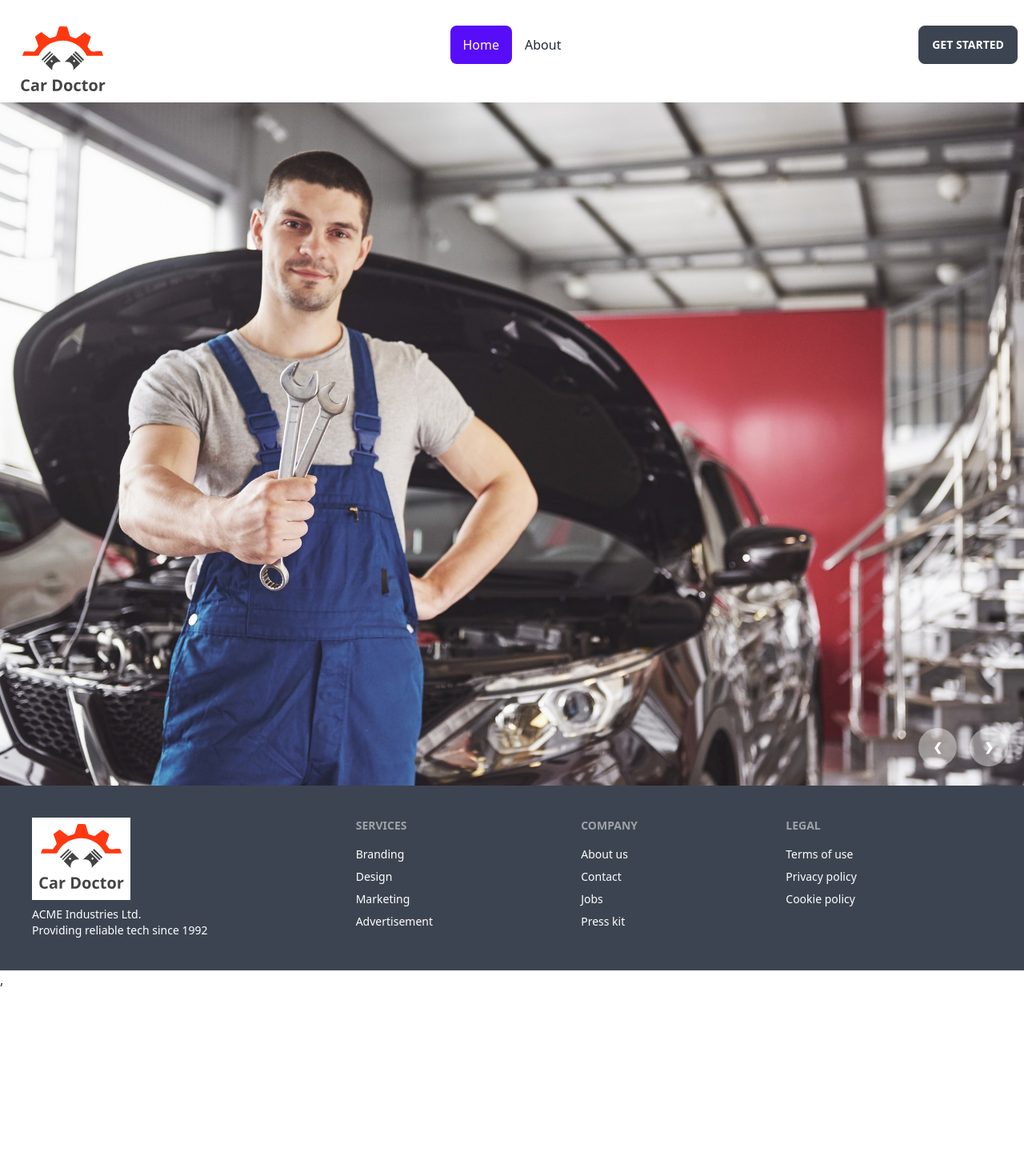
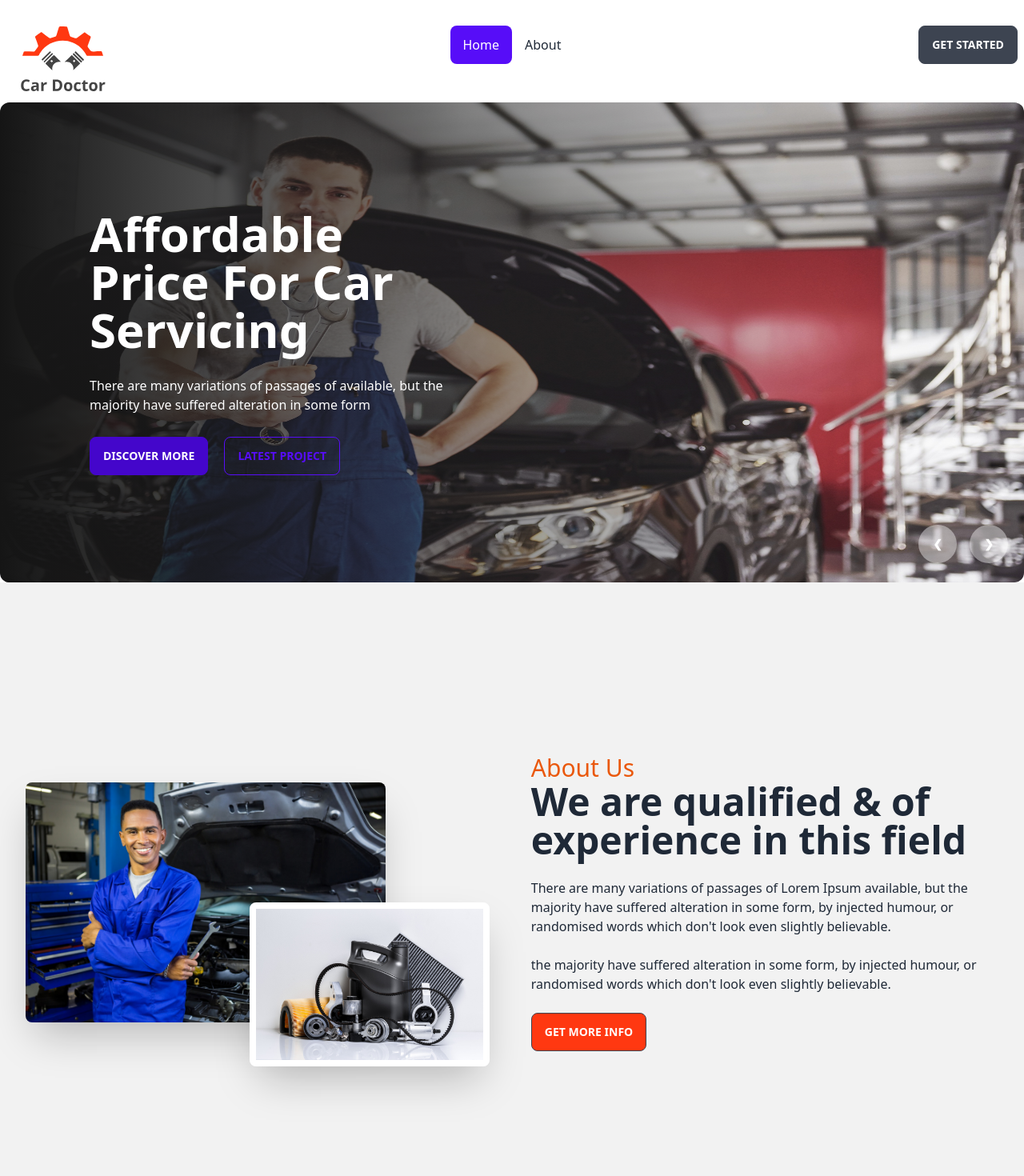
Before and after one commit to minhajul9/car-doctor-client, a React (Vite) app: page / in a window 1280 px wide. Shown: the top 1470 px of the page at 80% size. Before the commit the page ends 1237 px from the top, so only its background shows below. Built offline with nearby package versions, Linux system fonts and the light colour scheme.

Commit message:
about us section added

```diff
--- /dev/null
+++ b/src/pages/Home/AboutSection/AboutSection.jsx
@@ -0,0 +1,28 @@
+import person from '../../../assets/images/about_us/person.jpg'
+import parts from '../../../assets/images/about_us/parts.jpg'
+
+
+const AboutSection = () => {
+    return (
+        <div className="hero min-h-screen bg-base-200 p-4">
+            <div className="hero-content flex-col lg:flex-row">
+                <div className='lg:w-1/2 relative'>
+                    <img src={person} className=" w-3/4 rounded-lg shadow-2xl" />
+                    <img src={parts} className=" w-1/2 rounded-lg shadow-2xl absolute right-5 top-1/2 border-8 border-white" />
+                </div>
+                <div className='lg:w-1/2 p-4'>
+                    <h1 className="text-3xl text-orange-600">About Us</h1>
+                    <h1 className="text-5xl font-bold">We are qualified & of experience in this field</h1>
+                    <p className="py-6">
+                        There are many variations of passages of Lorem Ipsum available, but the majority have suffered alteration in some form, by injected humour, or randomised words which don't look even slightly believable.
+                        <br /><br />
+                        the majority have suffered alteration in some form, by injected humour, or randomised words which don't look even slightly believable.
+                    </p>
+                    <button className="btn bg-[#FF3811] text-white">Get More Info</button>
+                </div>
+            </div>
+        </div>
+    );
+};
+
+export default AboutSection;
--- a/src/pages/Home/Banner/Banner.jsx
+++ b/src/pages/Home/Banner/Banner.jsx
@@ -7,47 +7,114 @@ import img6 from '../../../assets/images/banner/6.jpg'
 
 const Banner = () => {
     return (
-        <div className="carousel w-full">
-            <div id="slide1" className="carousel-item relative w-full">
-                <img src={img1} className="w-full" />
+        <div className="carousel w-full h-[600px]">
+            <div id="slide1" className="carousel-item relative w-full ">
+                <img src={img1} className="w-full rounded-xl" />
+                <div className="absolute flex items-center gap-4 bottom-0 bg-gradient-to-r from-[#151515] to-[rgba(21, 21, 21, 0)] h-full rounded-xl">
+                    <div className='text-white space-y-7 w-1/2 pl-28'>
+                        <h3 className='text-6xl font-bold'>Affordable Price For Car Servicing</h3>
+                        <p>There are many variations of passages of  available, but the majority have suffered alteration in some form</p>
+                        <div>
+                            <button className="btn btn-active btn-primary mr-5">Discover More</button>
+                            <button className="btn btn-outline btn-primary">Latest Project</button>
+
+                        </div>
+                    </div>
+                </div>
                 <div className="absolute flex justify-end gap-4 transform -translate-y-1/2 left-5 right-5 bottom-0">
-                    <a href="#slide4" className="btn btn-circle bg-[#ffffff68] border-none hover:bg-orange-400">❮</a>
-                    <a href="#slide2" className="btn btn-circle bg-[#ffffff68] border-none hover:bg-orange-400">❯</a>
+                    <a href="#slide6" className="btn btn-circle bg-[#ffffff68] border-none hover:bg-orange-400 text-white">❮</a>
+                    <a href="#slide2" className="btn btn-circle bg-[#ffffff68] border-none hover:bg-orange-400 text-white">❯</a>
                 </div>
             </div>
             <div id="slide2" className="carousel-item relative w-full">
                 <img src={img2} className="w-full" />
+                <div className="absolute flex items-center gap-4 bottom-0 bg-gradient-to-r from-[#151515] to-[rgba(21, 21, 21, 0)] h-full rounded-xl">
+                    <div className='text-white space-y-7 w-1/2 pl-28'>
+                        <h3 className='text-6xl font-bold'>Affordable Price For Car Servicing</h3>
+                        <p>There are many variations of passages of  available, but the majority have suffered alteration in some form</p>
+                        <div>
+                            <button className="btn btn-active btn-primary mr-5">Discover More</button>
+                            <button className="btn btn-outline btn-primary">Latest Project</button>
+
+                        </div>
+                    </div>
+                </div>
                 <div className="absolute flex justify-end gap-4 transform -translate-y-1/2 left-5 right-5 bottom-0">
-                    <a href="#slide1" className="btn btn-circle bg-[#ffffff68] border-none hover:bg-orange-400">❮</a>
-                    <a href="#slide3" className="btn btn-circle bg-[#ffffff68] border-none hover:bg-orange-400">❯</a>
+                    <a href="#slide1" className="btn btn-circle bg-[#ffffff68] border-none hover:bg-orange-400 text-white">❮</a>
+                    <a href="#slide3" className="btn btn-circle bg-[#ffffff68] border-none hover:bg-orange-400 text-white">❯</a>
                 </div>
             </div>
             <div id="slide3" className="carousel-item relative w-full">
                 <img src={img3} className="w-full" />
+                <div className="absolute flex items-center gap-4 bottom-0 bg-gradient-to-r from-[#151515] to-[rgba(21, 21, 21, 0)] h-full rounded-xl">
+                    <div className='text-white space-y-7 w-1/2 pl-28'>
+                        <h3 className='text-6xl font-bold'>Affordable Price For Car Servicing</h3>
+                        <p>There are many variations of passages of  available, but the majority have suffered alteration in some form</p>
+                        <div>
+                            <button className="btn btn-active btn-primary mr-5">Discover More</button>
+                            <button className="btn btn-outline btn-primary">Latest Project</button>
+
+                        </div>
+                    </div>
+                </div>
                 <div className="absolute flex justify-end gap-4 transform -translate-y-1/2 left-5 right-5 bottom-0">
-                    <a href="#slide2" className="btn btn-circle bg-[#ffffff68] border-none hover:bg-orange-400">❮</a>
-                    <a href="#slide4" className="btn btn-circle bg-[#ffffff68] border-none hover:bg-orange-400">❯</a>
+                    <a href="#slide2" className="btn btn-circle bg-[#ffffff68] border-none hover:bg-orange-400 text-white">❮</a>
+                    <a href="#slide4" className="btn btn-circle bg-[#ffffff68] border-none hover:bg-orange-400 text-white">❯</a>
                 </div>
             </div>
             <div id="slide4" className="carousel-item relative w-full">
                 <img src={img4} className="w-full" />
+                <div className="absolute flex items-center gap-4 bottom-0 bg-gradient-to-r from-[#151515] to-[rgba(21, 21, 21, 0)] h-full rounded-xl">
+                    <div className='text-white space-y-7 w-1/2 pl-28'>
+                        <h3 className='text-6xl font-bold'>Affordable Price For Car Servicing</h3>
+                        <p>There are many variations of passages of  available, but the majority have suffered alteration in some form</p>
+                        <div>
+                            <button className="btn btn-active btn-primary mr-5">Discover More</button>
+                            <button className="btn btn-outline btn-primary">Latest Project</button>
+
+                        </div>
+                    </div>
+                </div>
                 <div className="absolute flex justify-end gap-4 transform -translate-y-1/2 left-5 right-5 bottom-0">
-                    <a href="#slide3" className="btn btn-circle bg-[#ffffff68] border-none hover:bg-orange-400">❮</a>
-                    <a href="#slide5" className="btn btn-circle bg-[#ffffff68] border-none hover:bg-orange-400">❯</a>
+                    <a href="#slide3" className="btn btn-circle bg-[#ffffff68] border-none hover:bg-orange-400 text-white">❮</a>
+                    <a href="#slide5" className="btn btn-circle bg-[#ffffff68] border-none hover:bg-orange-400 text-white">❯</a>
                 </div>
             </div>
             <div id="slide5" className="carousel-item relative w-full">
                 <img src={img5} className="w-full" />
+                <div className="absolute flex items-center gap-4 bottom-0 bg-gradient-to-r from-[#151515] to-[rgba(21, 21, 21, 0)] h-full rounded-xl">
+                    <div className='text-white space-y-7 w-1/2 pl-28'>
+                        <h3 className='text-6xl font-bold'>Affordable Price For Car Servicing</h3>
+                        <p>There are many variations of passages of  available, but the majority have suffered alteration in some form</p>
+                        <div>
+                            <button className="btn btn-active btn-primary mr-5">Discover More</button>
+                            <button className="btn btn-outline btn-primary">Latest Project</button>
+
+                        </div>
+                    </div>
+                </div>
                 <div className="absolute flex justify-end gap-4 transform -translate-y-1/2 left-5 right-5 bottom-0">
-                    <a href="#slide4" className="btn btn-circle bg-[#ffffff68] border-none hover:bg-orange-400">❮</a>
-                    <a href="#slide6" className="btn btn-circle bg-[#ffffff68] border-none hover:bg-orange-400">❯</a>
+                    <a href="#slide4" className="btn btn-circle bg-[#ffffff68] border-none hover:bg-orange-400 text-white">❮</a>
+                    <a href="#slide6" className="btn btn-circle bg-[#ffffff68] border-none hover:bg-orange-400 text-white">❯</a>
                 </div>
             </div>
             <div id="slide6" className="carousel-item relative w-full">
                 <img src={img6} className="w-full" />
+                <div className="absolute flex items-center gap-4 bottom-0 bg-gradient-to-r from-[#151515] to-[rgba(21, 21, 21, 0)] h-full rounded-xl">
+                    <div className='text-white space-y-7 w-1/2 pl-28'>
+                        <h3 className='text-6xl font-bold'>Affordable Price For Car Servicing</h3>
+                        <p>There are many variations of passages of  available, but the majority have suffered alteration in some form</p>
+                        <div>
+                            <button className="btn btn-active btn-primary mr-5">Discover More</button>
+                            <button className="btn btn-outline btn-primary">Latest Project</button>
+
+                        </div>
+                    </div>
+                </div>
                 <div className="absolute flex justify-end gap-4 transform -translate-y-1/2 left-5 right-5 bottom-0">
-                    <a href="#slide5" className="btn btn-circle bg-[#ffffff68] border-none hover:bg-orange-400">❮</a>
-                    <a href="#slide1" className="btn btn-circle bg-[#ffffff68] border-none hover:bg-orange-400">❯</a>
+
+                    <a href="#slide5" className="btn btn-circle bg-[#ffffff68] border-none hover:bg-orange-400 text-white">❮</a>
+                    <a href="#slide1" className="btn btn-circle bg-[#ffffff68] border-none hover:bg-orange-400 text-white">❯</a>
                 </div>
             </div>
         </div>
--- a/src/pages/Home/Home/Home.jsx
+++ b/src/pages/Home/Home/Home.jsx
@@ -1,10 +1,12 @@
 import React from 'react';
 import Banner from '../Banner/Banner';
+import AboutSection from '../AboutSection/AboutSection';
 
 const Home = () => {
     return (
         <div>
             <Banner></Banner>
+            <AboutSection></AboutSection>
         </div>
     );
 };
```
